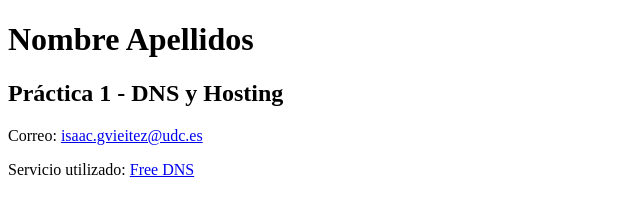
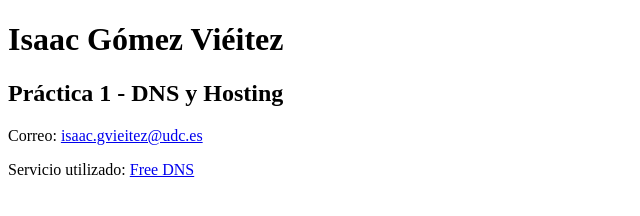
Before and after one commit to Isaac-gmzz/Redes-p1, a plain HTML site: page index.html in a window 1280 px wide. Shown: the whole page, without its empty margins (0-640 px from the left). Drawn offline with Linux system fonts and the light colour scheme.

Commit message:
Update name in header to Isaac Gómez Viéitez

```diff
--- a/index.html
+++ b/index.html
@@ -5,7 +5,7 @@
 </head>
 <body>
 
-    <h1>Nombre Apellidos</h1>
+    <h1>Isaac Gómez Viéitez</h1>
 
     <h2>Práctica 1 - DNS y Hosting</h2>
 
```
